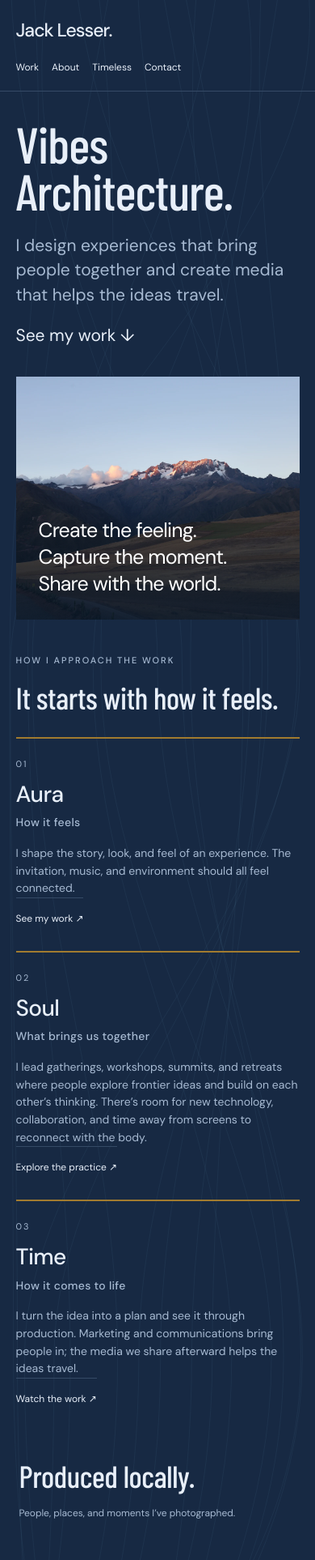
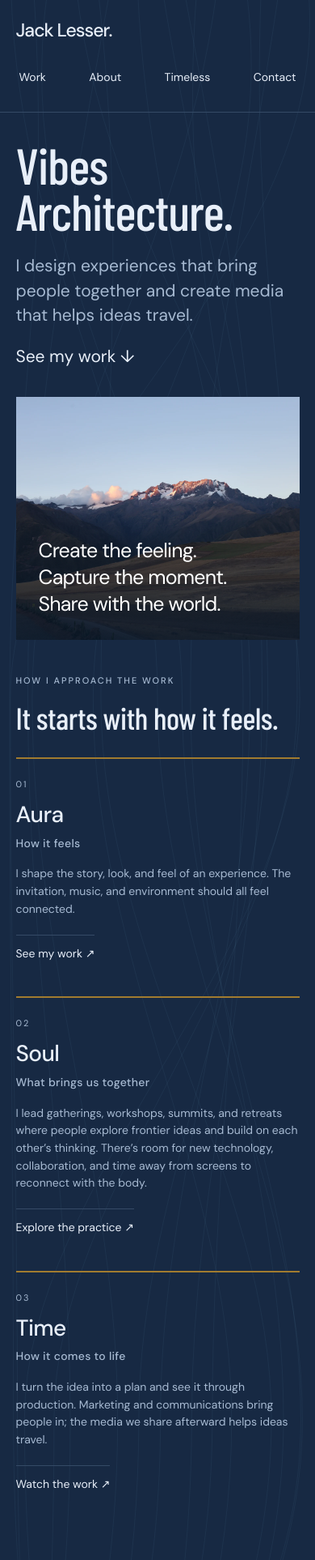
Before and after one commit to jacklesser3/jacklesser.me, a Next.js app: page / in a window 390 px wide. Shown: the top 1926 px of the page at 81% size. Built offline with nearby package versions, Linux system fonts and the light colour scheme.

Commit message:
Refine intro wording and mobile spacing and touch targets

```diff
--- a/src/app/page.tsx
+++ b/src/app/page.tsx
@@ -6,9 +6,9 @@ const barlow = Barlow_Condensed({ subsets: ["latin"], weight: ["400", "500"], va
 const dm = DM_Sans({ subsets: ["latin"], weight: ["400", "500"], variable: "--font-dm-sans", display: "swap" });
 export const metadata: Metadata = {
   title: { absolute: "Jack Lesser | Vibes Architecture" },
-  description: "I design experiences that bring people together and create media that helps the ideas travel.",
+  description: "I design experiences that bring people together and create media that helps ideas travel.",
   alternates: { canonical: "https://jacklesser.me" },
-  openGraph: { title: "Jack Lesser | Vibes Architecture", description: "I design experiences that bring people together and create media that helps the ideas travel.", url: "https://jacklesser.me", siteName: "Jack Lesser", images: [{ url: "/portfolio/photos/peru-2026-02-IMG_1019.webp", width: 1800, height: 1200 }] },
-  twitter: { card: "summary_large_image", title: "Jack Lesser | Vibes Architecture", description: "I design experiences that bring people together and create media that helps the ideas travel.", images: ["/portfolio/photos/peru-2026-02-IMG_1019.webp"] },
+  openGraph: { title: "Jack Lesser | Vibes Architecture", description: "I design experiences that bring people together and create media that helps ideas travel.", url: "https://jacklesser.me", siteName: "Jack Lesser", images: [{ url: "/portfolio/photos/peru-2026-02-IMG_1019.webp", width: 1800, height: 1200 }] },
+  twitter: { card: "summary_large_image", title: "Jack Lesser | Vibes Architecture", description: "I design experiences that bring people together and create media that helps ideas travel.", images: ["/portfolio/photos/peru-2026-02-IMG_1019.webp"] },
 };
 export default function Home() { return <div className={`${barlow.variable} ${dm.variable}`}><Portfolio /></div>; }
--- a/src/components/portfolio/Portfolio.tsx
+++ b/src/components/portfolio/Portfolio.tsx
@@ -163,7 +163,7 @@ function VideoCarousel({ channel, items, playlist }: { channel: string; items: V
 const pillars = [
   { name: "Aura", number: "01", subtitle: "How it feels", text: "I shape the story, look, and feel of an experience. The invitation, music, and environment should all feel connected.", href: "#jp-work", action: "See my work ↗" },
   { name: "Soul", number: "02", subtitle: "What brings us together", text: "I lead gatherings, workshops, summits, and retreats where people explore frontier ideas and build on each other’s thinking. There’s room for new technology, collaboration, and time away from screens to reconnect with the body.", href: "/freedom-from-tech", action: "Explore the practice ↗" },
-  { name: "Time", number: "03", subtitle: "How it comes to life", text: "I turn the idea into a plan and see it through production. Marketing and communications bring people in; the media we share afterward helps the ideas travel.", href: "#jp-channels", action: "Watch the work ↗" },
+  { name: "Time", number: "03", subtitle: "How it comes to life", text: "I turn the idea into a plan and see it through production. Marketing and communications bring people in; the media we share afterward helps ideas travel.", href: "#jp-channels", action: "Watch the work ↗" },
 ];
 
 const selectedWork = [
@@ -176,7 +176,7 @@ export default function Portfolio() {
   return <div id="jack-portfolio" className="jp-refined">
     <ScrollFlow />
     <header className="jp-nav"><Link className="jp-brand" href="/">Jack Lesser.</Link><nav className="jp-links" aria-label="Portfolio"><a href="#jp-work">Work</a><a href="#jp-about">About</a><Link href="/timeless">Timeless</Link><a href="#jp-contact">Contact</a></nav></header>
-    <section className="jp-intro" id="jp-top"><div><h1>Vibes<br /><span className="jp-title-second">Architecture.</span></h1></div><div className="jp-lead"><p>I design experiences that bring people together and create media that helps the ideas travel.</p><a href="#jp-work">See my work ↓</a></div></section>
+    <section className="jp-intro" id="jp-top"><div><h1>Vibes<br /><span className="jp-title-second">Architecture.</span></h1></div><div className="jp-lead"><p>I design experiences that bring people together and create media that helps ideas travel.</p><a href="#jp-work">See my work ↓</a></div></section>
     <div className="jp-cover"><img src={photos["Peru 2026"][1].src} alt="Warm light on snow-covered mountains in Peru" fetchPriority="high" width="1800" height="1200" /><div className="jp-cover-overlay"><div className="jp-cover-title">Create the feeling.<br />Capture the moment.<br />Share with the world.</div></div></div>
     <section className="jp-section" id="jp-pillars"><div className="jp-section-head"><div><div className="jp-eyebrow">How I approach the work</div><h2>It starts with how it feels.</h2></div></div><div className="jp-pillars">{pillars.map(pillar => <article key={pillar.name}><div className="jp-pillar-number">{pillar.number}</div><h3>{pillar.name}</h3><div className="jp-pillar-subtitle">{pillar.subtitle}</div><p>{pillar.text}</p><Link className="jp-pillar-link" href={pillar.href}>{pillar.action}</Link></article>)}</div></section>
     <section className="jp-section jp-capture" id="jp-photography"><div className="jp-section-head"><div><h2>Produced locally.</h2></div><span className="jp-gallery-context">People, places, and moments I’ve photographed.</span></div><PhotoMosaic /></section>
--- a/src/components/portfolio/refined.css
+++ b/src/components/portfolio/refined.css
@@ -23,3 +23,15 @@
   }
   #jack-portfolio.jp-refined .jp-lead a{margin-top:24px;font-size:20px}
 }
+
+/* Give phone layouts readable headings and comfortable touch targets. */
+@media(max-width:600px){
+  #jack-portfolio.jp-refined .jp-links{width:100%;justify-content:space-between;gap:8px}
+  #jack-portfolio.jp-refined .jp-links a{display:inline-flex;align-items:center;min-height:44px;padding:0 4px;font-size:14px}
+  #jack-portfolio.jp-refined .jp-section-head{flex-direction:column;align-items:flex-start;gap:12px}
+  #jack-portfolio.jp-refined .jp-gallery-context{max-width:100%;font-size:14px}
+  #jack-portfolio.jp-refined .jp-pillar-link{display:inline-flex;align-items:center;min-height:44px;margin-top:20px;padding:12px 0;font-size:14px}
+  #jack-portfolio.jp-refined .jp-channel-link,
+  #jack-portfolio.jp-refined .jp-watch{display:inline-flex;align-items:center;min-height:44px}
+  #jack-portfolio.jp-refined .jp-footer>a{overflow-wrap:anywhere}
+}
```
